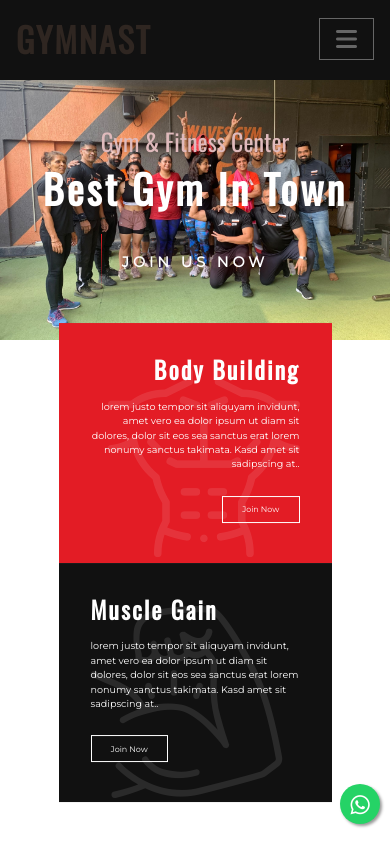
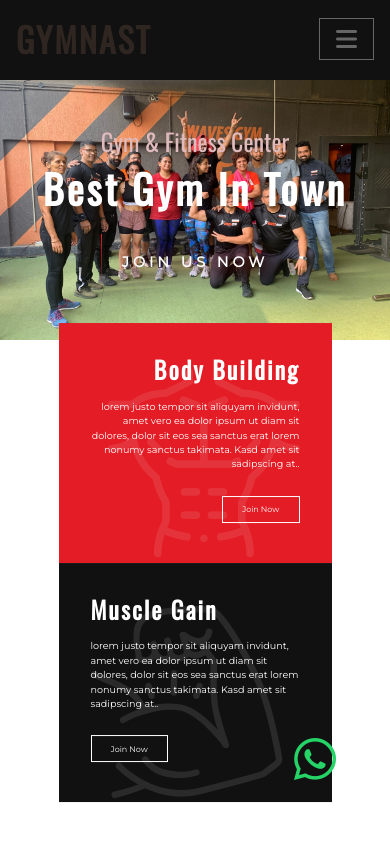
Before and after one commit to SoumyadipOjha/fullstack_gym, a website: page index.html in a window 390 px wide. Shown: the top 844 px of the page. Drawn offline with nearby package versions, Linux system fonts and the light colour scheme.

Commit message:
Update index.html

```diff
--- a/index.html
+++ b/index.html
@@ -22,38 +22,49 @@
         crossorigin="anonymous" referrerpolicy="no-referrer" />
 
     <style>
-        .whatsapp_float {
+     .whatsapp-btn-container {
     position: fixed;
-            width: 60px;
-            height: 60px;
-            bottom: 40px;
-            right: 40px;
-            background-color: #25d366;
-            color: #fff;
-            border-radius: 50px;
-            text-align: center;
-            font-size: 30px;
-            box-shadow: 2px 2px 3px #999;
-            z-index: 100;
+    right: 30px;
+    opacity: 0;
+    bottom: -50px;
+    padding: 24px;
+    animation: fade-up 1000ms forwards;
+    animation-delay: 1000ms;
 }
 
-        .whatsapp-icon {
-            margin-top: 16px;
+@keyframes fade-up {
+    100% {
+        bottom: 24px;
+        opacity: 1;
+    }
 }
 
-        /* for mobile */
-        @media screen and (max-width: 767px) {
-            .whatsapp-icon {
-                margin-top: 10px;
+.whatsapp-btn-container .whatsapp-btn {
+    font-size: 48px;
+    color: #25d366;
+    display: inline-block;
+    transition: all 400ms;
 }
 
-            .whatsapp_float {
-                width: 40px;
-                height: 40px;
-                bottom: 20px;
-                right: 10px;
-                font-size: 22px;
+.whatsapp-btn-container .whatsapp-btn:hover {
+    transform: scale(1.2);
 }
+
+.whatsapp-btn-container span {
+    position: absolute;
+    top: 0;
+    left: 4px;
+    font-family: "Roboto", sans-serif;
+    font-weight: bold;
+    color: #075e54;
+    transform: rotateZ(20deg) translateX(10px);
+    opacity: 0;
+    transition: all 400ms;
+}
+
+.whatsapp-btn-container .whatsapp-btn:hover + span {
+    transform: rotateZ(0deg) translateX(0px);
+    opacity: 1;
 }
 
         /* photoes */
@@ -612,8 +623,10 @@
         </div>
     </footer>
     <!-- wapp -->
-    <a href="https:/wa.me/918670226518" target="_blank" class="whatsapp_float"><i
-            class="fa-brands fa-whatsapp whatsapp-icon"></i></a>
+    <div class="whatsapp-btn-container">
+        <a class="whatsapp-btn" href="https://wa.me/918670226518"><i class="fab fa-whatsapp"></i></a>
+        <span>Contact Us</span>
+    </div>
     <!-- wappp end -->
     <!-- share button
     <div class="container">
```
Lines whose indentation alone changed are shown as unchanged.
